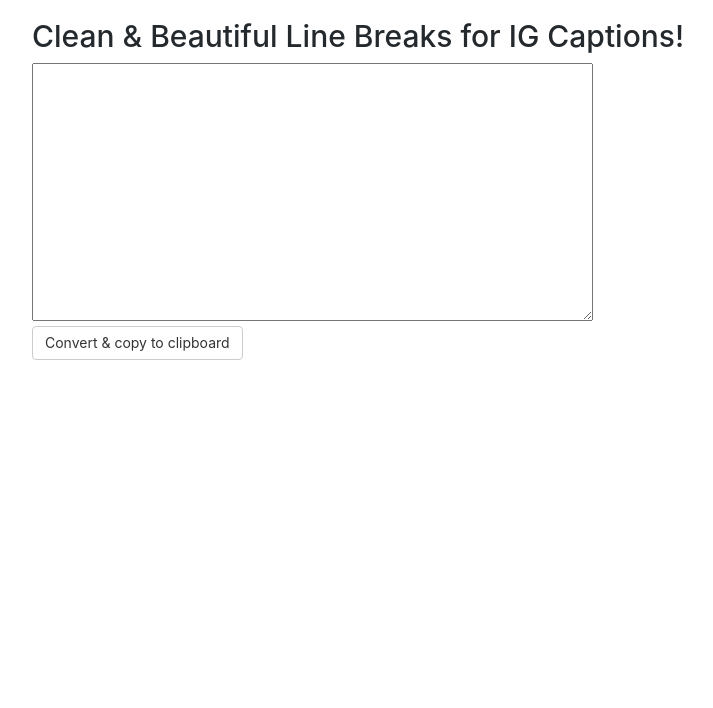
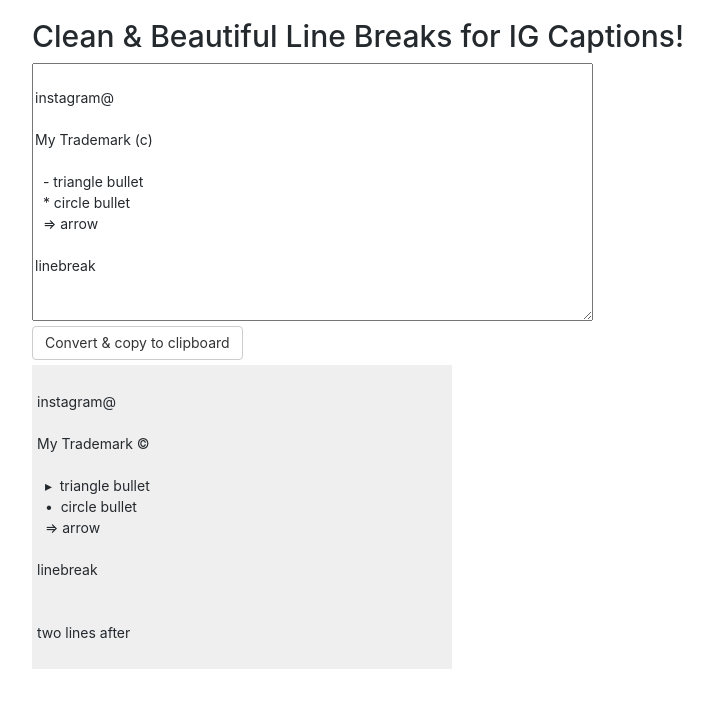
Before and after one commit to thiagoh/insta-post, a plain HTML site: page index.html in a window 1280 px wide. Shown: the whole page, without its empty margins (38-751 px from the left). Drawn offline with nearby package versions, Linux system fonts and the light colour scheme.

Commit message:
Improve text processing

```diff
--- a/index.html
+++ b/index.html
@@ -40,6 +40,11 @@
     }
 
     #output {
+      padding: 5px;
+      margin: 5px 0;
+      background-color: #efefef;
+      /* border: 1px #eee solid; */
+      width: 420px;
       -webkit-user-select: all;
       /* Chrome 49+ */
       -moz-user-select: all;
@@ -48,6 +53,8 @@
       /* No support yet */
       user-select: all;
       /* Likely future */
+
+      white-space: pre;
     }
 
     #hiddenPost {
@@ -64,7 +71,21 @@
     <h2>Clean & Beautiful Line Breaks for IG Captions!</h2>
 
     <div class="text">
-      <textarea id="post" cols="60" rows="12"></textarea>
+      <textarea id="post" cols="60" rows="12">
+
+instagram@
+
+My Trademark (c)
+
+  - triangle bullet
+  * circle bullet
+  => arrow
+
+linebreak
+
+
+two lines after
+      </textarea>
       <textarea id="hiddenPost"></textarea>
     </div>
 
--- a/main.js
+++ b/main.js
@@ -4,22 +4,25 @@
   document.addEventListener('DOMContentLoaded', function () {
     $('#convertButton').click(copyToClipboard);
     $('#post').keyup(textChanged);
+    textChanged();
   });
 
-  function processText(text, html) {
-    if (html) {
-      text = text.replace(/\n/g, '<br />');
-    }
-    text = text.replace(/(?:\r\n|\r|\n)/g, "\u2063\n");
-    // text = text.replace(/\*\*(.*?)\*\*/g, '<b>$1</b>');
-    // text = text.replace(/\*(.*?)\*/g, '<i>$1</i>');
-    // console.log(text);
+  function processText(text) {
+    text = text.split('\n')
+      .map(_ => _.replace(/^(\s*)(\-)/, "$1\u25B8 "))
+      .map(_ => _.replace(/^(\s*)(\*)/, "$1\u2022 "))
+      .join('\n');
+    text = text.replace(/[ \t]/g, "\u00A0");
+    text = text.replace(/\(c\)/g, "\u00A9");
+    text = text.replace(/\=>/g, "\u21D2");
+    text = text.replace(/\<=/g, "\u21D0");
+    text = text.replace(/\@/g, "\u0040");
     return text;
   }
 
   function textChanged() {
     var el = $('#post');
-    var text = processText(el.val(), true);
+    var text = processText(el.val());
     $('#output').html(text);
   }
 
@@ -66,7 +69,7 @@
 
   function copyToClipboard() {
     var el = $('#post');
-    var text = processText(el.val(), false);
+    var text = processText(el.val());
     var hiddenPostEl = $('#hiddenPost')[0];
     hiddenPostEl.value = text;
 
```
